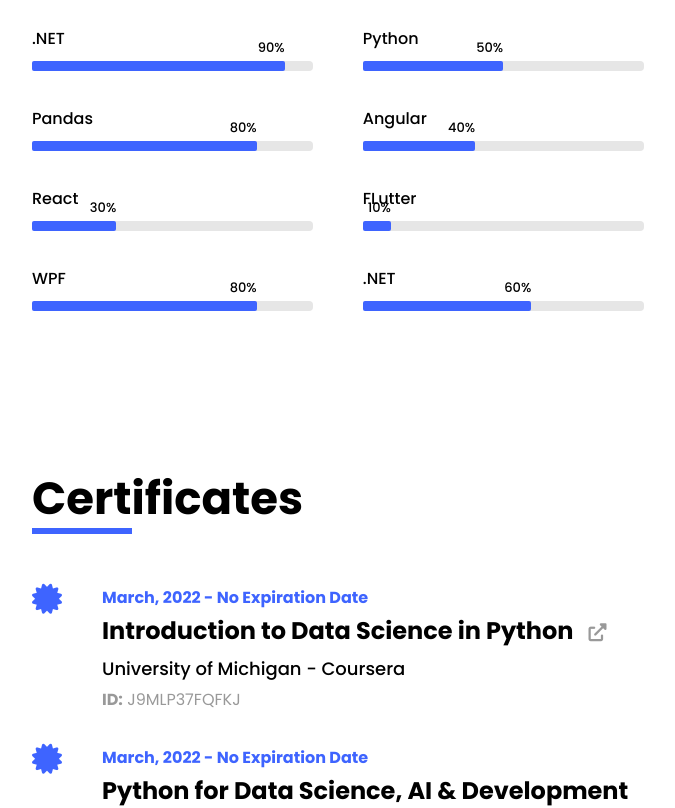
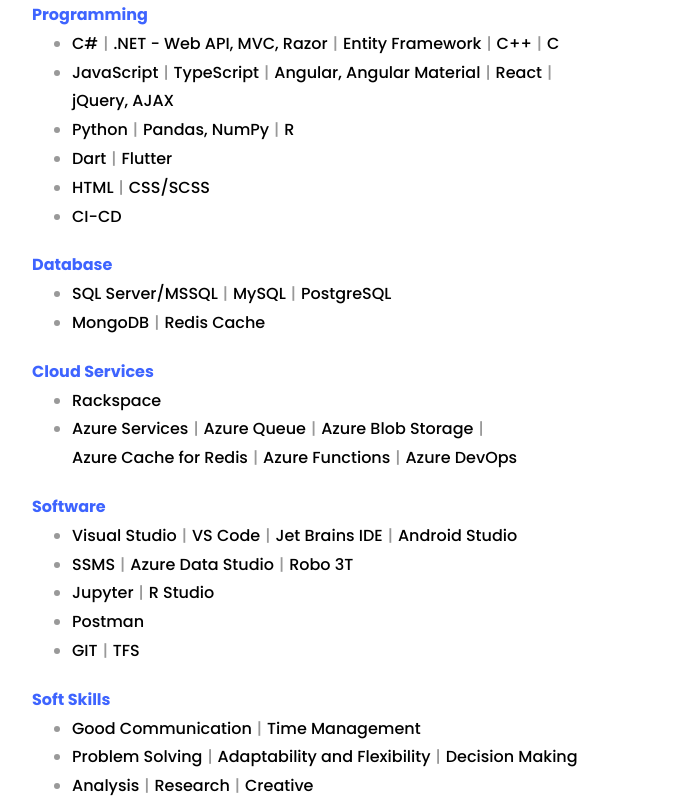
Before and after one commit to prabinKshrestha/pks-portfolio, an Angular app: page / in a window 1280 px wide. Shown: the part 3640-4448 px from the top of the page, without its empty margins (456-1131 px from the left). Built offline with nearby package versions, Linux system fonts and the light colour scheme.

Commit message:
Skills Complete

```diff
--- a/projects/pks-site-client/src/app/components/skills/skill.component.html
+++ b/projects/pks-site-client/src/app/components/skills/skill.component.html
@@ -1,5 +1,17 @@
 <div class="pks-skill">
     <h2 class="section-title">Skills</h2>
+    <div class="skill-set">
+        <div class="skill-set-item" *ngFor="let category of skillCategories">
+            <p class="category">{{category.Name}}</p>
+            <ul>
+                <li class="skill-items-set" *ngFor="let skillSet of category.Skills">
+                    <div class="skill-items">
+                        <span *ngFor="let skill of skillSet">{{skill}}</span>
+                    </div>
+                </li>
+            </ul>
+        </div>
+    </div>
     <div class="skills-container">
         <div class="column" *ngFor="let item of skills">
             <div class="progress-wrap">
--- a/projects/pks-site-client/src/app/components/skills/skill.component.scss
+++ b/projects/pks-site-client/src/app/components/skills/skill.component.scss
@@ -1,4 +1,36 @@
 .pks-skill {
+    .skill-set {
+        .skill-set-item {
+            margin-bottom: 20px;
+            .category {
+                margin: 0;
+                font-weight: bold;
+                color: #3e64ff;
+            }
+            ul {
+                margin-top: 0;
+                .skill-items-set {
+                    .skill-items {
+                        display: flex;
+                        flex-wrap: wrap;
+                        margin: 0;
+                        color: black;
+                        font-weight: 500;
+                        font-size: 16px;
+                        span {
+                            &:not(:last-child) {
+                                &::after {
+                                    content: '|';
+                                    margin: 0 5px;
+                                    color: #999;
+                                }
+                            }
+                        }
+                    }
+                }
+            }
+        }
+    }
     .skills-container {
         display: flex;
         flex-wrap: wrap;
@@ -43,10 +75,11 @@
                         span {
                             position: absolute;
                             color: #000;
-                            bottom: 15px;
+                            bottom: 12px;
                             right: 0;
-                            font-size: 13px;
+                            font-size: 12px;
                             font-weight: 500;
+                            background-color: rgba(256, 256, 256, 0.7);
                         }
                     }
                 }
--- a/projects/pks-site-client/src/app/components/skills/skill.component.ts
+++ b/projects/pks-site-client/src/app/components/skills/skill.component.ts
@@ -8,23 +8,77 @@
 export class SkillComponent implements OnInit {
 
     public skills: SkillModel[] = [];
+    public skillCategories: SkillCategoryModel[] = [];
 
     constructor() { }
 
     ngOnInit(): void {
+        this.skillCategories = [
+            new SkillCategoryModel('Programming', [
+                ['C#', '.NET - Web API, MVC, Razor', 'Entity Framework', 'C++', 'C',],
+                ['JavaScript', 'TypeScript', 'Angular, Angular Material', 'React', 'jQuery, AJAX'],
+                ['Python', 'Pandas, NumPy', 'R'],
+                ['Dart', 'Flutter'],
+                ['HTML', 'CSS/SCSS'],
+                ['CI-CD'],
+            ]),
+            new SkillCategoryModel('Database', [
+                ['SQL Server/MSSQL', 'MySQL', 'PostgreSQL'],
+                ['MongoDB', 'Redis Cache']
+            ]),
+            new SkillCategoryModel('Cloud Services', [
+                ['Rackspace'],
+                ['Azure Services', 'Azure Queue', 'Azure Blob Storage', 'Azure Cache for Redis', 'Azure Functions', 'Azure DevOps']
+            ]),
+            new SkillCategoryModel('Software', [
+                ['Visual Studio', 'VS Code', 'Jet Brains IDE', 'Android Studio'],
+                ['SSMS', 'Azure Data Studio', 'Robo 3T'],
+                ['Jupyter', 'R Studio'],
+                ['Postman'],
+                ['GIT', 'TFS']
+            ]),
+            new SkillCategoryModel('Soft Skills', [
+                ['Good Communication', 'Time Management',],
+                ['Problem Solving', 'Adaptability and Flexibility', 'Decision Making'],
+                ['Analysis', 'Research', 'Creative']
+            ]),
+        ];
         this.skills = [
+            new SkillModel('C#', 90),
             new SkillModel('.NET', 90),
-      new SkillModel('Python', 50),
-      new SkillModel('Pandas', 80),
-      new SkillModel('Angular', 40),
-      new SkillModel('React', 30),
-      new SkillModel('FLutter', 10),
-      new SkillModel('WPF', 80),
-      new SkillModel('.NET', 60),
+            new SkillModel('Entity Framework', 85),
+            new SkillModel('SQL', 80),
+            new SkillModel('Javascript', 85),
+            new SkillModel('Angular', 80),
+            new SkillModel('Angular Material', 80),
+            new SkillModel('React', 40),
+            new SkillModel('jQuery', 75),
+            new SkillModel('Python', 80),
+            new SkillModel('Pandas/NumPy', 40),
+            new SkillModel('R', 25),
+            new SkillModel('Dart', 75),
+            new SkillModel('Flutter', 60),
+            new SkillModel('PHP', 90),
+            new SkillModel('Code Igniter', 85),
+            new SkillModel('Communication', 90),
+            new SkillModel('Problem Solving', 75),
+            new SkillModel('Decision Solving', 70),
+            new SkillModel('Research', 80),
         ]
     }
 
 }
+
+class SkillCategoryModel {
+    public Name: string;
+    public Skills: string[][];
+
+    constructor(name: string, skills: string[][]) {
+        this.Name = name;
+        this.Skills = skills;
+    }
+}
+
 
 class SkillModel {
     public Name: string;
```
Lines whose indentation alone changed are shown as unchanged.
